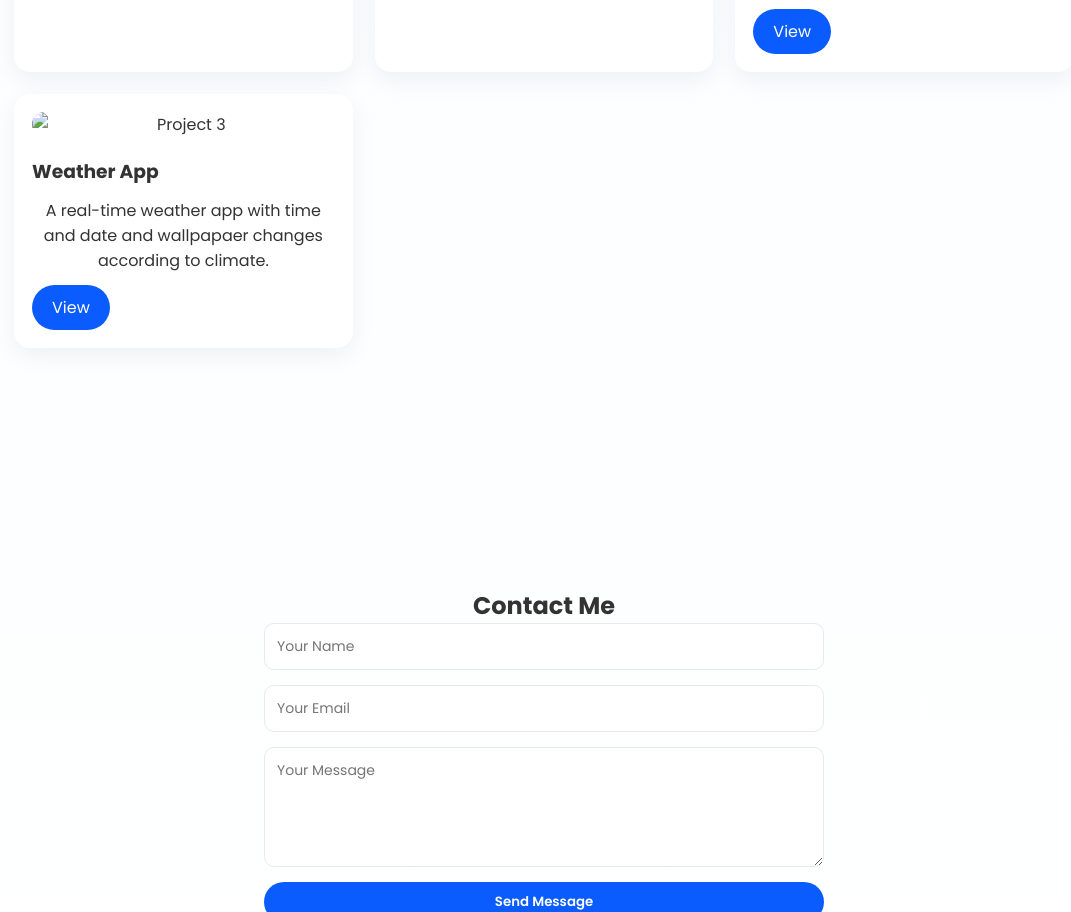
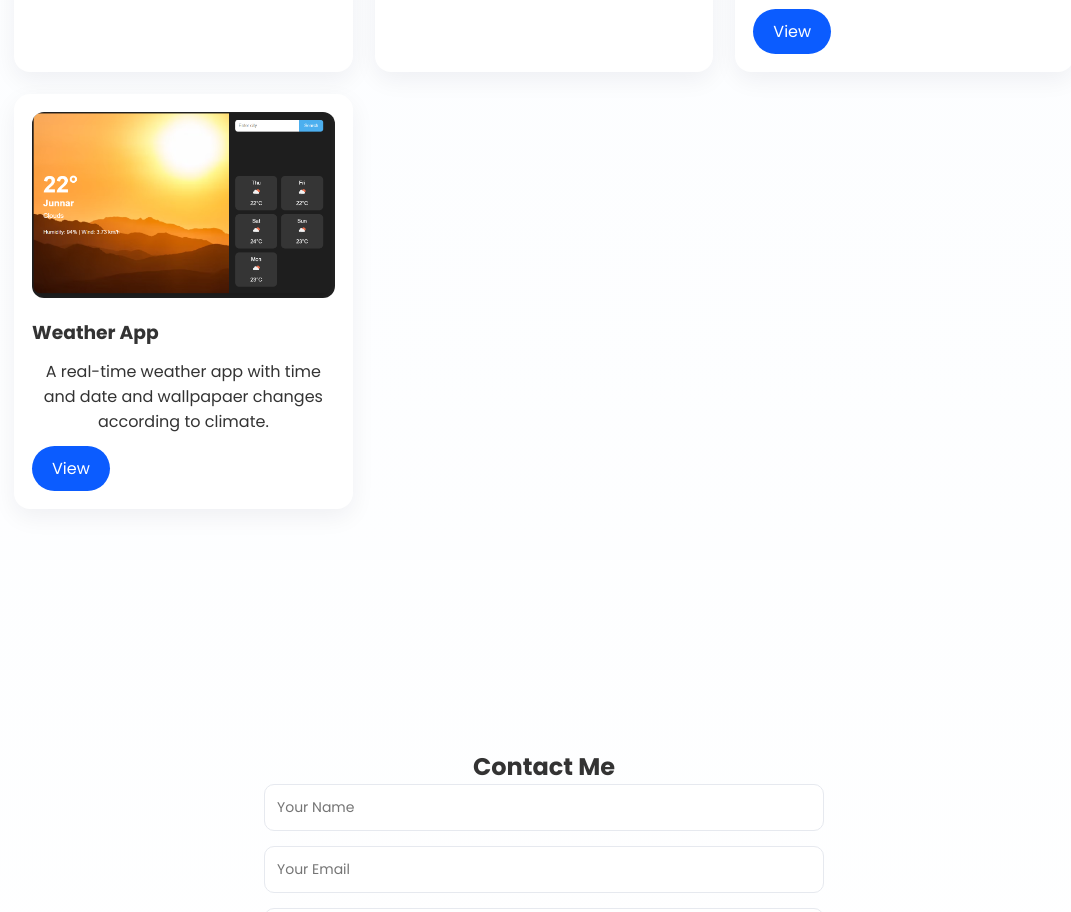
Before and after one commit to AdityaRengade/protfilio, a plain HTML site: page index.html in a window 1280 px wide. Shown: the part 2306-3218 px from the top of the page, without its empty margins (96-1167 px from the left). Drawn offline with Linux system fonts and the light colour scheme.

Commit message:
Update index.html

```diff
--- a/index.html
+++ b/index.html
@@ -72,7 +72,7 @@
                 <a href=" https://adityarengade.github.io/COOl-Calculator/" class="btn">View</a>
             </div>
             <div class="project-card">
-                <img src=""Screenshot 2025-08-27 222935.png"" alt="Project 3">
+                <img src="Screenshot 2025-08-27 222935.png" alt="Project 3">
                 <h3>Weather App</h3>
                 <p>A real-time weather app with time and date and wallpapaer changes according to climate.</p>
                 <a href=" https://adityarengade.github.io/Weather-app/" class="btn">View</a>
```
